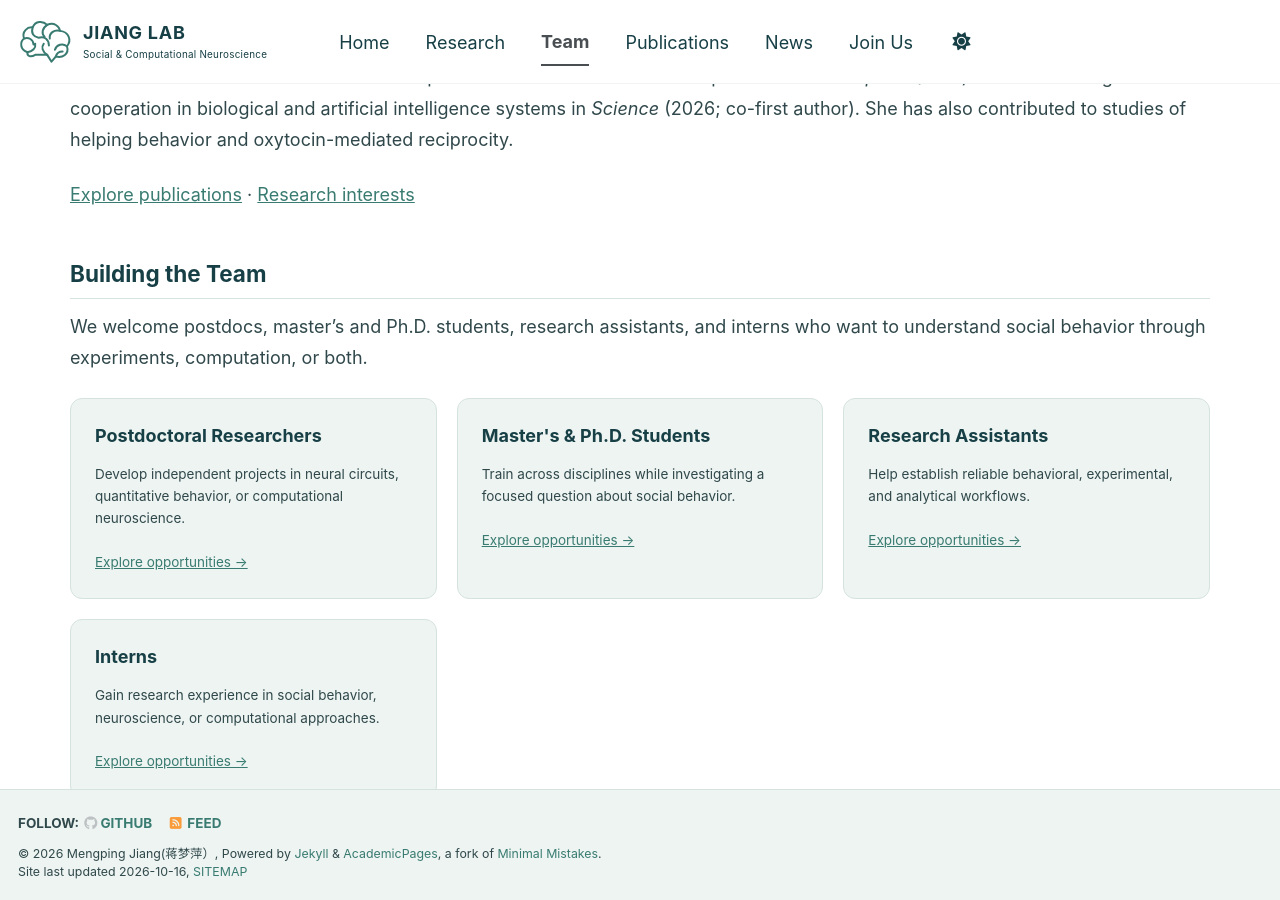
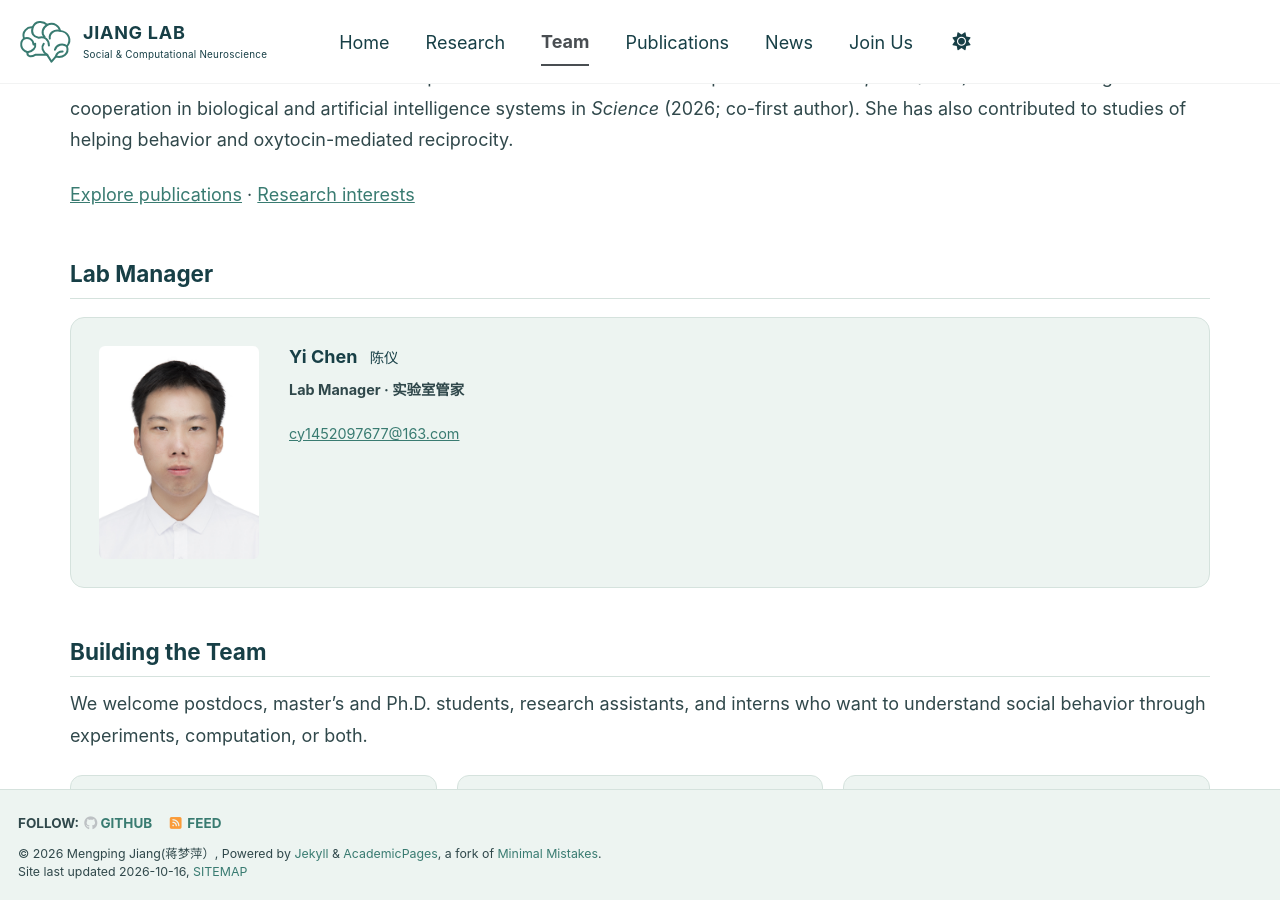
Before and after one commit to MengpingJiang/mengpingjiang.github.io, a Jekyll site: the page built from _pages/team.md, in a window 1280 px wide and 900 px high, scrolled down 843 px. Built offline with Jekyll 4.4.1, drawn with Linux system fonts in a browser that asks for light colours; a script bundle is joined from its source files by our own code; library files that are not in the unit come from our copies.

Commit message:
Add lab manager Yi Chen with portrait and contact information

```diff
--- a/_pages/team.md
+++ b/_pages/team.md
@@ -27,6 +27,17 @@ Her first-author research includes cross-species studies of mammalian cooperatio
 
 [Explore publications]({{ '/publications/' | relative_url }}) · [Research interests]({{ '/research/' | relative_url }})
 
+## Lab Manager
+
+<div class="pi-profile">
+  <div class="pi-photo"><img src="{{ '/images/team/chen-yi.jpg' | relative_url }}" alt="Yi Chen 陈仪, Lab Manager" width="160" loading="lazy"></div>
+  <div class="pi-info">
+    <h3>Yi Chen <span lang="zh-CN">陈仪</span></h3>
+    <p><strong>Lab Manager <span lang="zh-CN">· 实验室管家</span></strong></p>
+    <p><a href="mailto:cy1452097677@163.com">cy1452097677@163.com</a></p>
+  </div>
+</div>
+
 ## Building the Team
 
 We welcome postdocs, master's and Ph.D. students, research assistants, and interns who want to understand social behavior through experiments, computation, or both.
```
Also changed, not shown: images/team/chen-yi.jpg (added).
